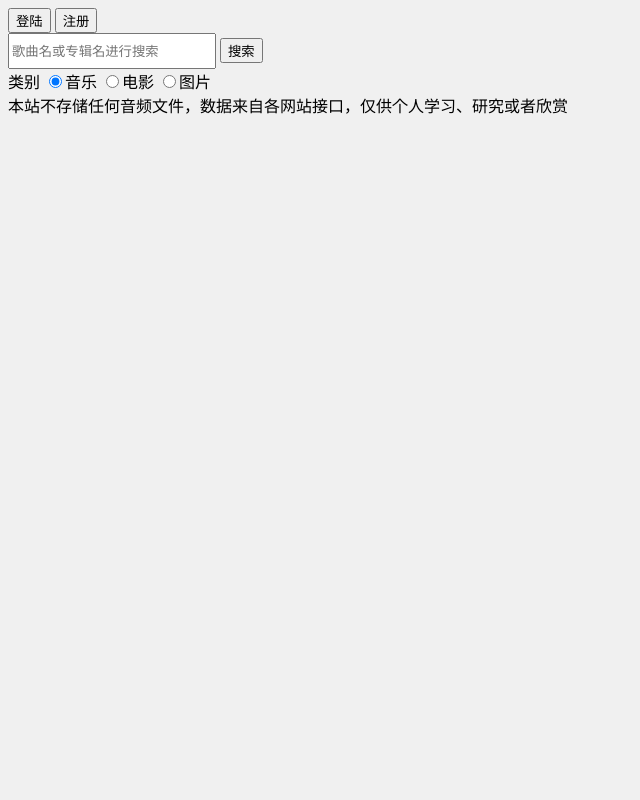
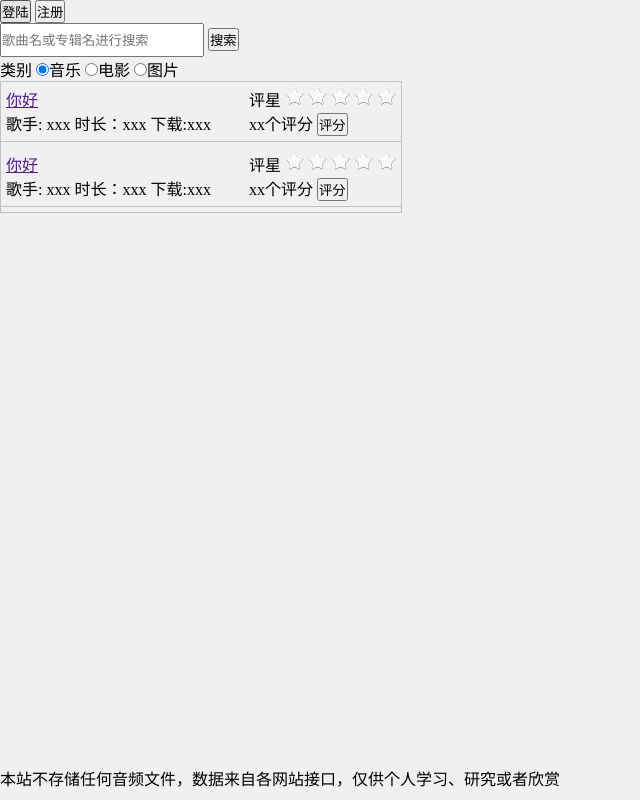
Before and after one commit to wujiaze/SuperUrl, a Django app: page /v1/index in a window 1280 px wide. Shown: the whole page, without its empty margins (0-640 px from the left). Run offline with Django 3.2, Linux system fonts and the light colour scheme.

Commit message:
静态页面

```diff
--- a/superUrl/index/templates/index/index.html
+++ b/superUrl/index/templates/index/index.html
@@ -11,6 +11,15 @@
     <script src="/static/js/jquery.min.js"></script>
     <script src="/static/js/settings.js"></script>
     <style>
+        * {
+            margin: 0;
+            padding: 0;
+        }
+
+        ul {
+            list-style: none;
+        }
+
         #inp_search {
             width: 200px;
             height: 30px;
@@ -39,6 +48,33 @@
         #bdsug ul li:hover {
             background-color: #f0f0f0;
         }
+
+        #show {
+            border: solid 1px rgba(80, 80, 80, 0.3);
+            width: 400px;
+            height: auto;
+        }
+
+        .item {
+            overflow: auto;
+            margin-bottom: 5px;
+            padding: 5px;
+            border-bottom: solid 1px rgba(80, 80, 80, 0.3);
+        }
+
+        .left {
+            float: left;
+        }
+
+        .right {
+            float: right;
+        }
+
+        #bottom {
+            position: fixed;
+            bottom: 10px;
+            margin: 0 auto;
+        }
     </style>
 
 </head>
@@ -54,28 +90,82 @@
             <button class="btn btn-default" id="btn_search" type="button">搜索</button>
             <div id="bdsug" style="display: none;">
                 <ul>
-                    <li data-key="" class="bdsug-store bdsug-overflow"><span>sdfasdf</span></li>
-                    <li data-key="" class="bdsug-store bdsug-overflow"><span>sdfsda</span></li>
-                    <li data-key="" class="bdsug-store bdsug-overflow"><span>sdafasd</span></li>
-                    <li data-key="" class="bdsug-store bdsug-overflow"><span>sdafasd</span></li>
-                    <li data-key="" class="bdsug-store bdsug-overflow"><span>sdafasd</span></li>
-                    <li data-key="" class="bdsug-store bdsug-overflow"><span>sdafasd</span></li>
-                    <li data-key="" class="bdsug-store bdsug-overflow"><span>sdafasd</span></li>
-                    <li data-key="" class="bdsug-store bdsug-overflow"><span>sdafasd</span></li>
-                    <li data-key="" class="bdsug-store bdsug-overflow"><span>sdafasd</span></li>
+                    {#   <li data-key="" class="bdsug-store bdsug-overflow"><span>sdfasdf</span></li>#}
                 </ul>
-            </div>
-            <div>
-                <label for="">类别</label>
-                <input type="radio" name="type" id="music" checked>音乐
-                <input type="radio" name="type" id="movie">电影
-                <input type="radio" name="type" id="picture">图片
             </div>
         </div>
     </form>
+    <div>
+        <label for="">类别</label>
+        <input type="radio" name="type" id="music" checked>音乐
+        <input type="radio" name="type" id="movie">电影
+        <input type="radio" name="type" id="picture">图片
+    </div>
+    <div id="show">
+        <div class="item">
+            <div class="left">
+                <a href="">你好</a>
+                <p>
+                    <span>歌手: xxx</span>
+                    <span>时长：xxx</span>
+                    <span>下载:xxx</span>
+                </p>
+            </div>
+            <div class="right">
+                <p>
+                    <span>评星</span>
+                    <img src="/static/image/空星.png">
+                    <img src="/static/image/空星.png">
+                    <img src="/static/image/空星.png">
+                    <img src="/static/image/空星.png">
+                    <img src="/static/image/空星.png">
+                </p>
+                <p>
+                    <span>xx</span>个评分
+                    <button>评分</button>
+                </p>
+            </div>
 
-    <h class="text-primary">本站不存储任何音频文件，数据来自各网站接口，仅供个人学习、研究或者欣赏</h>
-    <br>
+            <div>
+                <ul>
+                    <li>
+                    </li>
+                </ul>
+            </div>
+        </div>
+        <div class="item">
+            <div class="left">
+                <a href="">你好</a>
+                <p>
+                    <span>歌手: xxx</span>
+                    <span>时长：xxx</span>
+                    <span>下载:xxx</span>
+                </p>
+            </div>
+            <div class="right">
+                <p>
+                    <span>评星</span>
+                    <img src="/static/image/空星.png">
+                    <img src="/static/image/空星.png">
+                    <img src="/static/image/空星.png">
+                    <img src="/static/image/空星.png">
+                    <img src="/static/image/空星.png">
+                </p>
+                <p>
+                    <span>xx</span>个评分
+                    <button>评分</button>
+                </p>
+            </div>
+
+            <div>
+                <ul>
+                    <li>
+                    </li>
+                </ul>
+            </div>
+        </div>
+    </div>
+        <p id="bottom">本站不存储任何音频文件，数据来自各网站接口，仅供个人学习、研究或者欣赏</p>
 </div>
 <script>
     var current_type = 'music';
@@ -116,22 +206,22 @@
         // 关键字改变，根据类型，获取实时关键字
         search(1)
     });
+
     $('#inp_search').on('focusin', function () {
+        $('#bdsug').stop(true, true);
         $('#bdsug').css('display', 'block');
         if ($('#inp_search').val() === "") {
-            // todo 显示本地历史记录
-            // $('[bdsug-store bdsug-overflow]')
-            // window.localStorage.getItem('history')
-            // window.localStorage.setItem('dnblog_user', result.username)
-            console.log(getHistory())
+            // 显示历史记录
+            showHistory(getHistory());
         } else {
-            // 根据当前关键字的实时信息
+            // 根据当前关键字的实时关键字信息
             search(1)
         }
     });
 
     $('#inp_search').on('focusout', function () {
-        $('#bdsug').css('display', 'none')
+        $('#bdsug').stop(true, true);
+        $('#bdsug').slideUp(300);
     });
 
 
@@ -143,14 +233,15 @@
 
     }
 
-
+    // 搜索
     function search(operation = 0) {
-
+        // 保存历史记录
+        storeHistory(operation);
         // 发送消息
         var data = {
-            type: current_type,
+            {#type: current_type,#}
             operation: operation,
-            keyword:  '你好' //TODO $('#inp_search').val()
+            keyword: $('#inp_search').val()
         };
         $.ajax({
             type: 'get',
@@ -163,7 +254,7 @@
                 if (result.code === 200) {
                     switch (result.operation) {
                         case 0:
-                            // todo 在搜索框的下拉列表中显示
+                            showHistory(result.data);
                             break;
                         case 1:
                             // todo 在下方区域显示信息
@@ -195,6 +286,7 @@
     var current_history_index = 1;
     var history_max_count = 10;
 
+    // 保存历史
     function storeHistory(operation) {
         // 记录历史
         if (operation === 0 && $('#inp_search').val() !== "") {
@@ -215,6 +307,7 @@
         }
     }
 
+    // 获取本地历史
     function getHistory() {
         var history = [];
         for (let index = 1; index <= history_max_count; index++) {
@@ -227,9 +320,29 @@
         return history
     }
 
+    // 显示历史
     function showHistory(history) {
+        html1 = '';
+        for (let index = 0; index < history.length; index++) {
+            html1 += '<li data-key="" class="bdsug-store bdsug-overflow"><span>' + history[index] + '</span></li>';
+        }
+        $('#bdsug>ul').html(html1);
+        // 对 元素 进行绑定
+        $('#bdsug>ul li').each(function (event) {
+            $(this).on('click', function () {
+                // 显示在框中
+                $('#inp_search').val($(this).children('span').text());
+                // 搜索
+                {#$('#bdsug').css('display', 'block');#}
+            });
+        });
+    }
+
+    function showMusic(musics) {
 
     }
+
+
 </script>
 
 </body>
```
Also changed, not shown: superUrl/templates/404.html (added, +10 -0 lines), superUrl/static/image/亮星.png (added), superUrl/static/image/空星.png (added).
